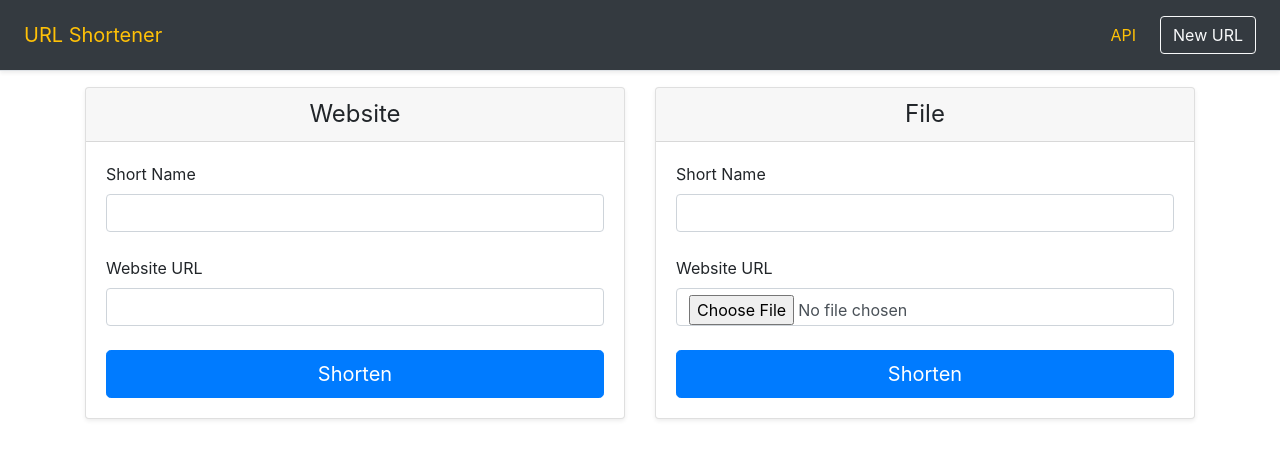
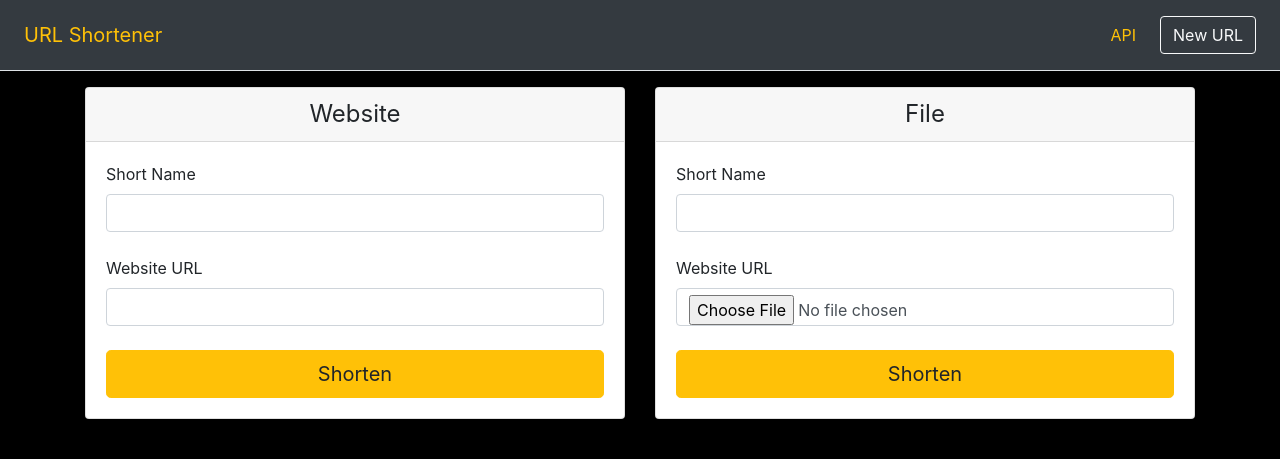
Before and after one commit to sleepyrooster/kuralabs_deployment_5, a Flask app: page / in a window 1280 px wide. Shown: the top 459 px of the page. Run offline with Flask 2, Linux system fonts and the light colour scheme; some libraries are stand-ins or nearby versions.

Commit message:
Update home.html

```diff
--- a/templates/home.html
+++ b/templates/home.html
@@ -4,6 +4,12 @@
 
 {% block main %}
 
+<style>
+  body {
+    background-color: black;
+  }
+
+</style>
 
 <div class="container">
   <div class="card-deck mb-3">
@@ -19,7 +25,7 @@
           <label for="url">Website URL</label>
           <input type="url" class="form-control" name="url" id="url" value="" required>
           <br>
-          <button class="btn btn-primary btn-lg btn-block" type="submit">Shorten</button>
+          <button class="btn btn-warning btn-lg btn-block" type="submit">Shorten</button>
         </form>
       </div>
     </div>
@@ -35,7 +41,7 @@
           <label for="long_url">Website URL</label>
           <input type="file" class="form-control" name="file" id="file" required>
           <br>
-          <button class="btn btn-primary btn-lg btn-block" type="submit">Shorten</button>
+          <button class="btn btn-warning btn-lg btn-block" type="submit">Shorten</button>
         </form>
       </div>
     </div>
```
